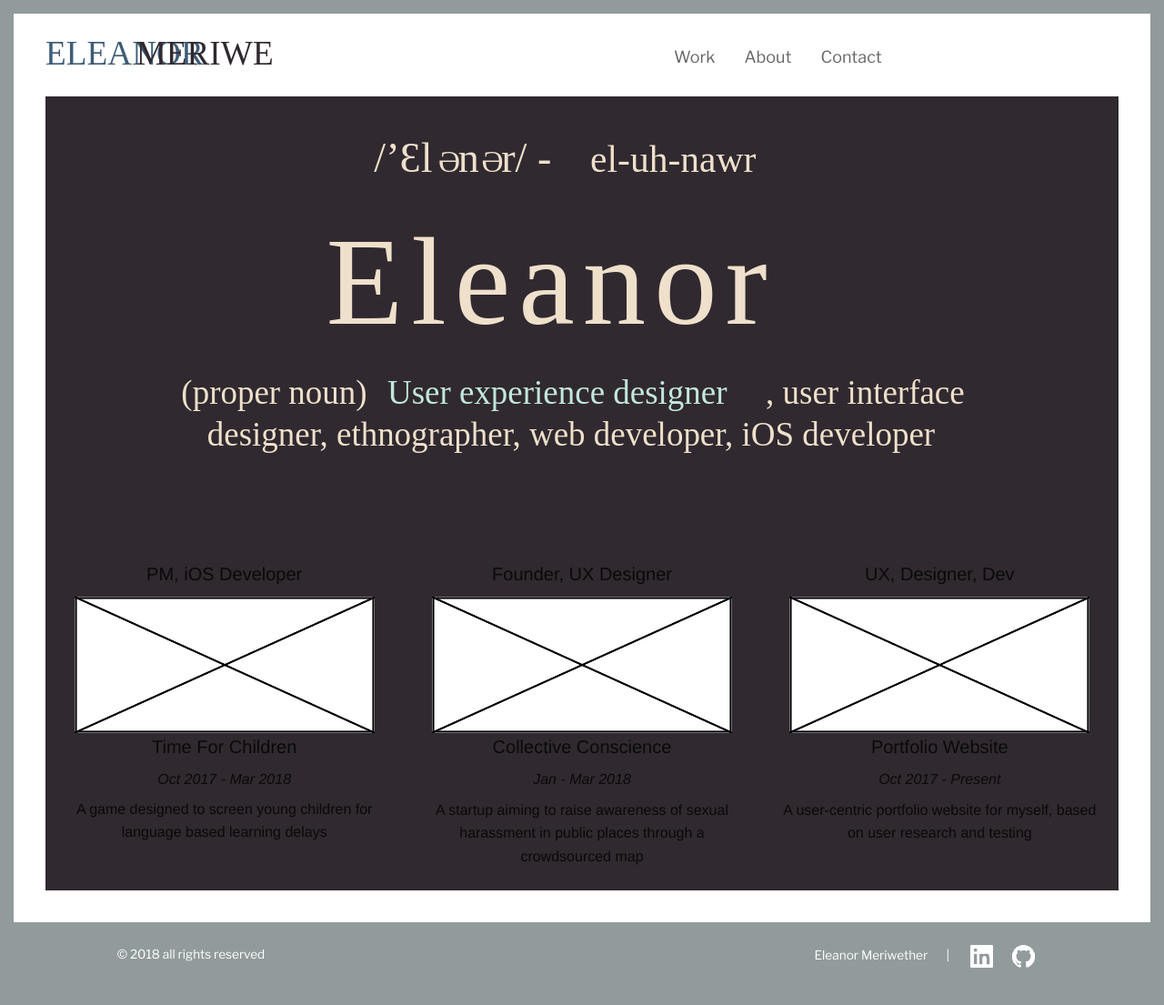
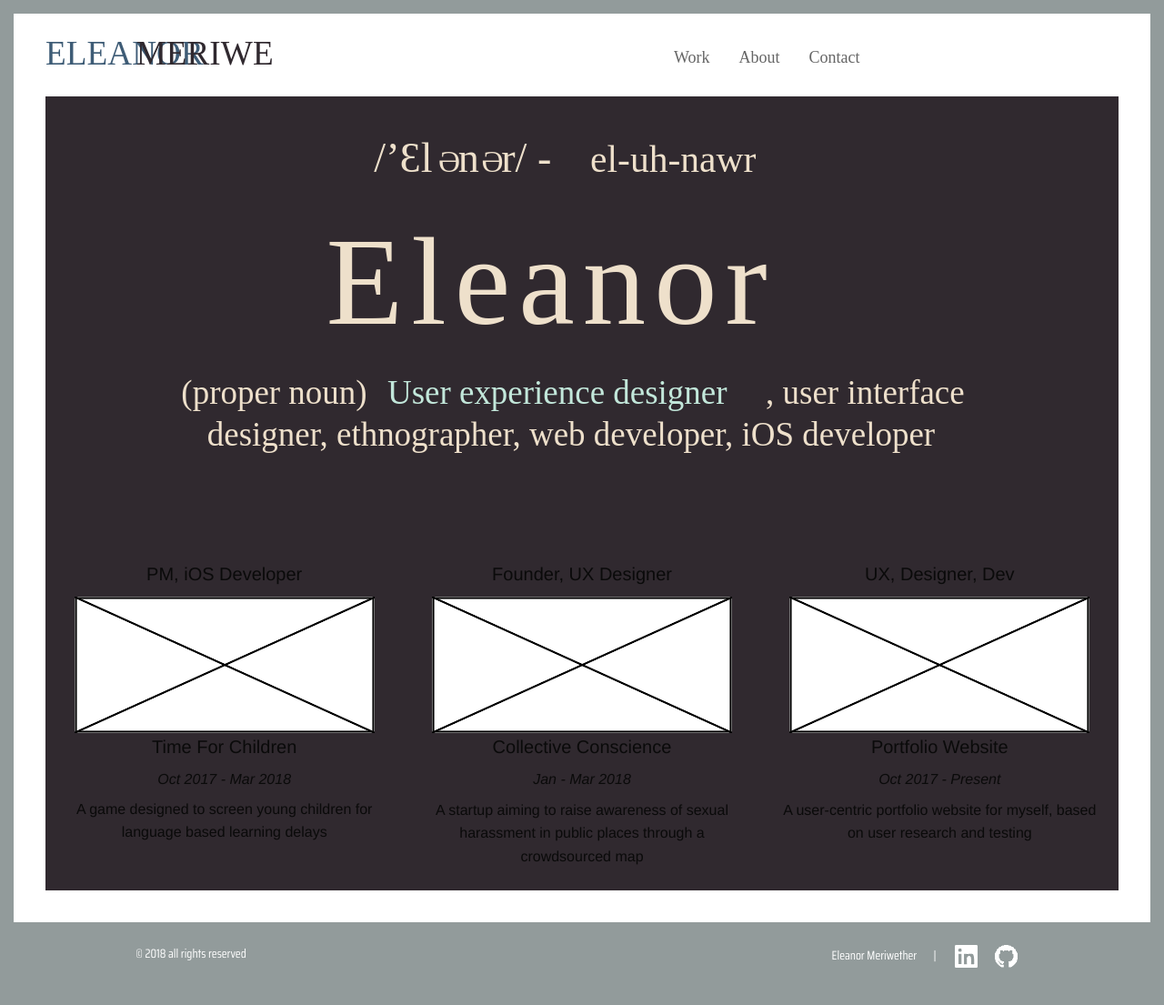
Before and after one commit to emeriwether/emeriwether.github.io, a Jekyll site: the page built from index.html, in a window 1280 px wide. Shown: the whole page at 91% size. Built offline with Jekyll 4.4.1, drawn with Linux system fonts in a browser that asks for light colours.

Commit message:
change body font to saira condensed

```diff
--- a/_layouts/default.html
+++ b/_layouts/default.html
@@ -13,7 +13,7 @@
         </script>
 
         <style>
-            @import url('https://fonts.googleapis.com/css?family=Libre+Franklin');
+        @import url('https://fonts.googleapis.com/css?family=Saira+Condensed');
         </style>
 
         <meta charset="utf-8">
--- a/css/home.css
+++ b/css/home.css
@@ -13,7 +13,7 @@
 }
 
 body {
-    font-family: 'Libre Franklin';
+    font-family: 'Saira Condensed';
 }
 
 #logo {
```
